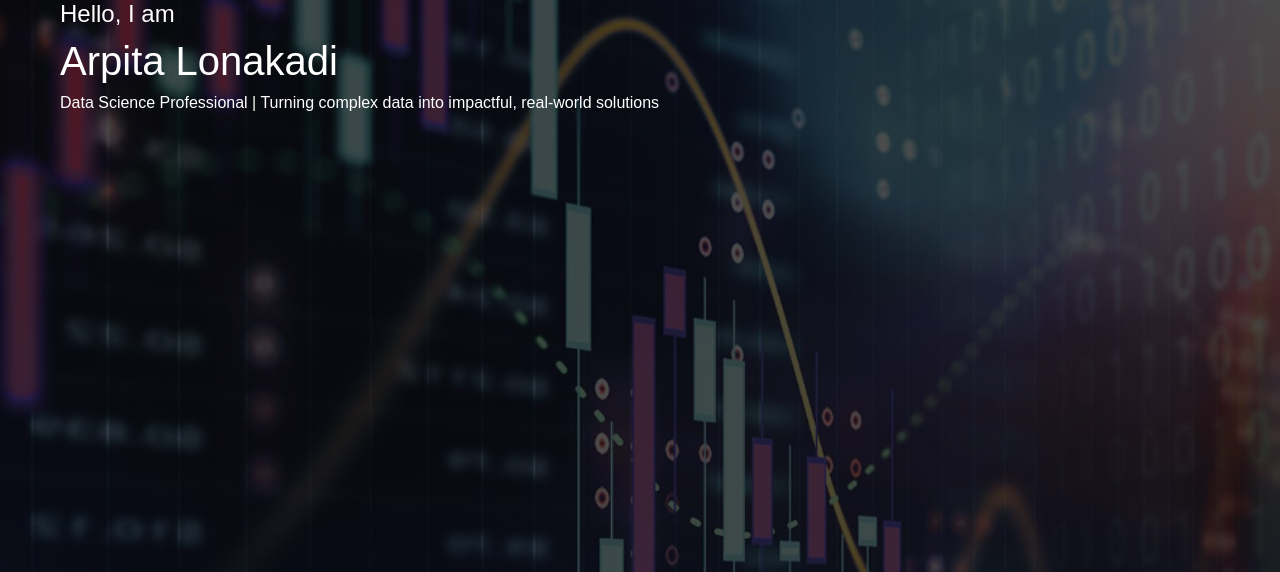
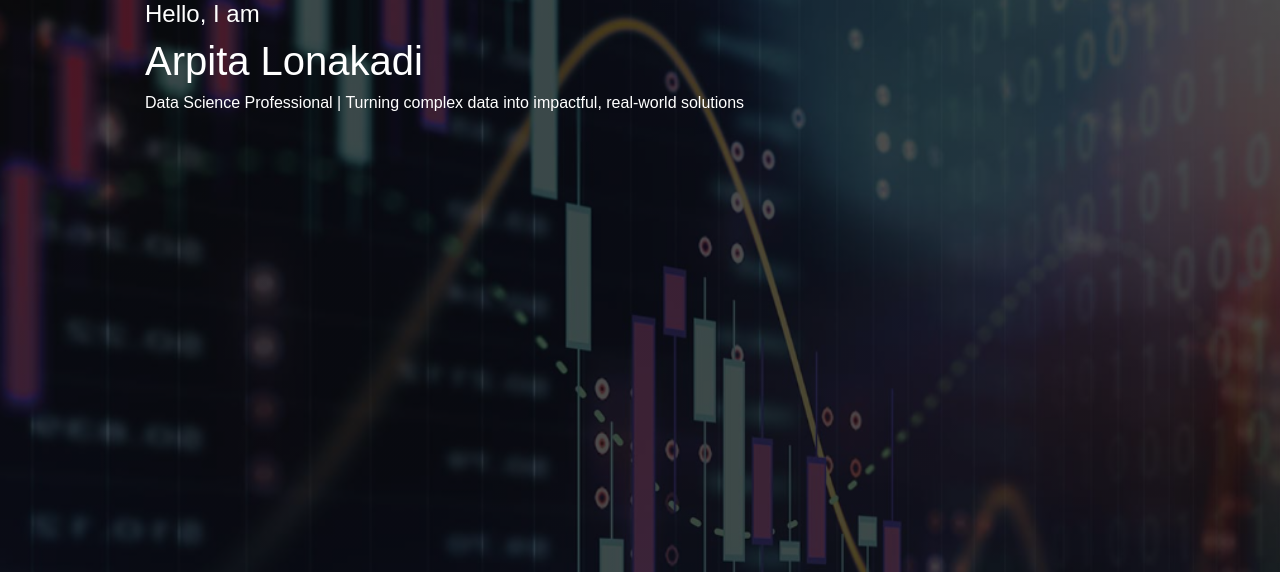
Before and after one commit to Arpl14/portfolio, a website: page public_html/index.html in a window 1280 px wide. Shown: the top 572 px of the page. Drawn offline with nearby package versions, Linux system fonts and the light colour scheme; some packages are replaced by stand-ins of ours.

Commit message:
Update index.html

```diff
--- a/public_html/index.html
+++ b/public_html/index.html
@@ -30,13 +30,15 @@
 <body data-spy="scroll" data-target=".navbar" data-offset="40" id="home">
 
 <header style="position: relative; height: 80vh; min-height: 600px; background: linear-gradient(to top, rgba(0,0,0,0.7), rgba(0,0,0,0.7)), url('assets/imgs/arp_header.png'); background-size: cover; background-position: center; background-repeat: no-repeat; background-attachment: fixed; color: #fff;">
-    <div class="header-content">
+   <div class="container">
+
+            <div class="header-content">
                 <h4 class="header-subtitle" >Hello, I am</h4>
                 <h1 class="s-title">Arpita Lonakadi</h1>
                 <h6 class="header-mono" >Data Science Professional | Turning complex data into impactful, real-world solutions</h6>
                 <!-- <button class="btn btn-primary btn-rounded"><i class="ti-printer pr-2"></i>Print Resume</button> -->
             </div>
-    </div>
+        </div>
 </header>
     <nav class="navbar sticky-top navbar-expand-lg navbar-light bg-white" data-spy="affix" data-offset-top="510">
         <div class="container">
```
